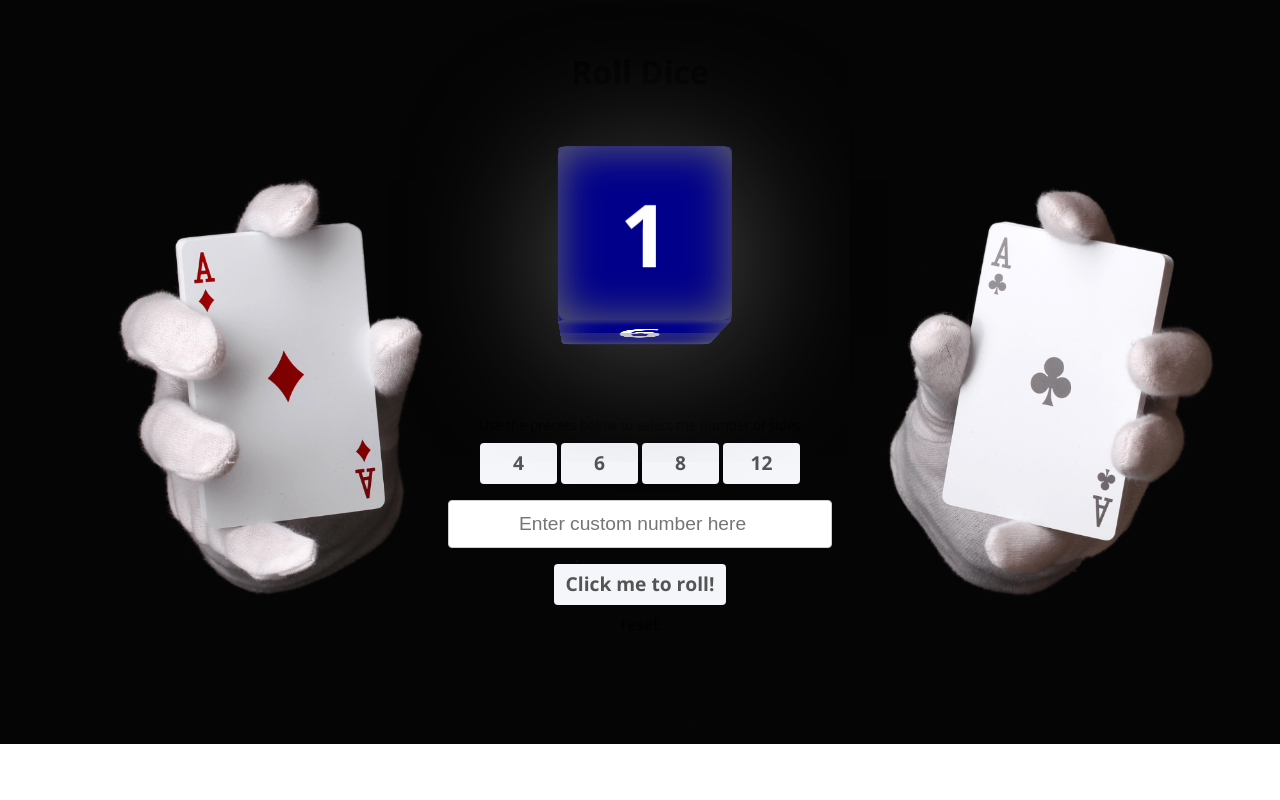
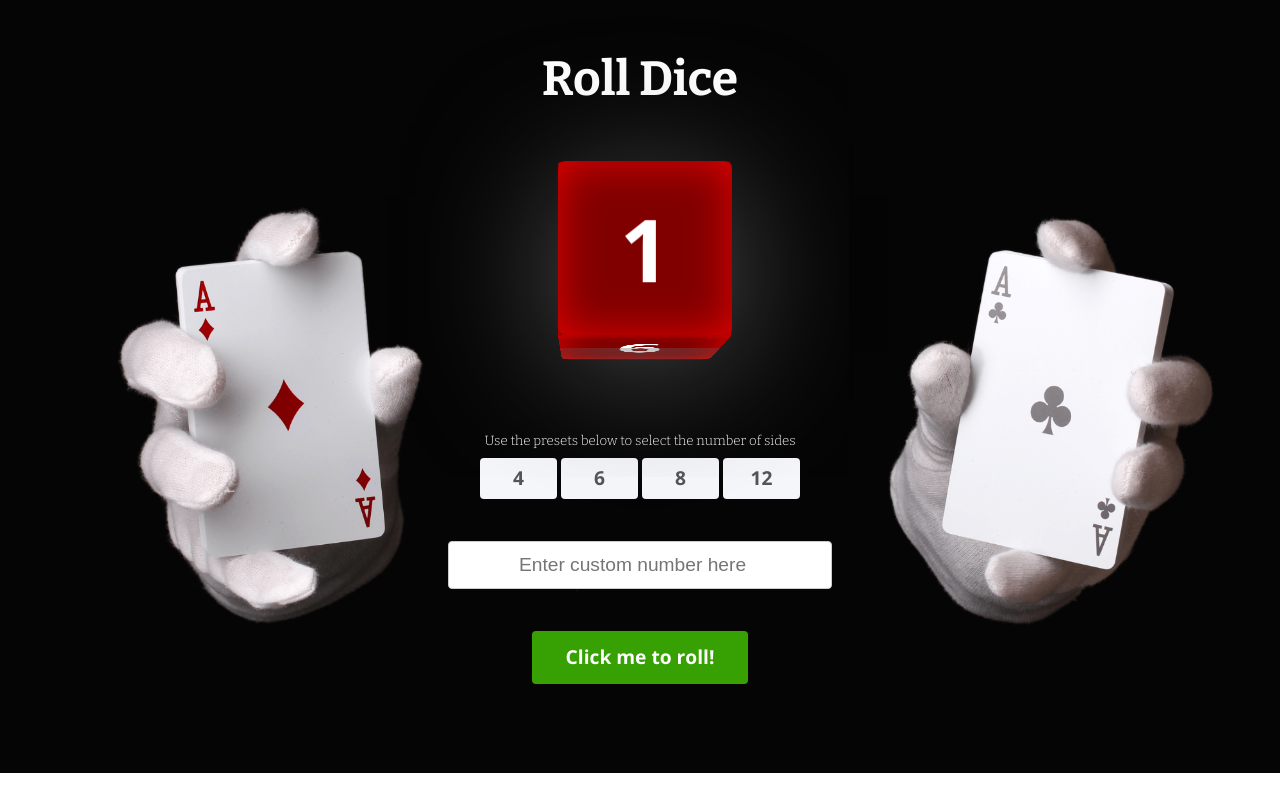
Before and after one commit to ASad114-al/FMA-Projekt, a plain HTML site: page index.html in a window 1280 px wide. Drawn offline with nearby package versions, Linux system fonts and the light colour scheme.

Commit message:
design work

```diff
--- a/assets/css/animation.css
+++ b/assets/css/animation.css
@@ -19,8 +19,8 @@
     width: 160px;
     height: 160px;
     border-radius: 8px;
-    box-shadow: inset 0px 0px 40px #666;
-    background: darkblue;
+    box-shadow: inset 0px 0px 40px hsl(0, 100%, 45%);
+    background: hsl(0, 100%, 25%);
     color: white;
     text-align: center;
     line-height: 2em;
@@ -75,6 +75,7 @@
     0% {
       transform: rotate(2000deg);
       margin-left: 1500px;
+
     }
     100% {
       transform: rotate();
--- a/assets/css/style.sass
+++ b/assets/css/style.sass
@@ -1,5 +1,6 @@
 
 @import url('https://fonts.googleapis.com/css2?family=Open+Sans:wght@400;700&display=swap')
+@import url('https://fonts.googleapis.com/css2?family=Bitter:wght@300;600;700&display=swap');
 
 // reset styles
 *
@@ -8,6 +9,10 @@
     box-sizing: border-box
 h1
     margin: 0
+    color: white
+    font-family: 'Bitter', serif
+    font-weight: 700
+    font-size: 3rem
 p
     margin: 0
 a
@@ -32,8 +37,8 @@ cite
 
 // variables Convert to hsl here: https://www.w3schools.com/colors/colors_converter.asp
 $primary: hsl(208, 63%, 27%)
-$secondary: hsl(194, 47%, 60%)
-$accent: hsl(0, 79%, 70%)
+$secondary: hsl(100, 96%, 32%)
+$accent: hsl(0, 100%, 25%)
 $neutral: hsl(228, 33%, 97%)
 
 // global styles
@@ -91,7 +96,7 @@ body
 .container
     margin: 0 30%
 .active-button
-    background: coral
+    background: $secondary
     color: white
 #rollResult
     font-weight: 700
@@ -103,3 +108,19 @@ img
 
 body
     background: url("../img/cardhands.png") center center / cover no-repeat scroll
+
+.roll
+    background-color: $secondary
+    color: white
+    &:hover
+        background: darken($secondary,7 )
+    padding: 12px 34px
+
+
+small
+    color: white
+    font-family: 'Bitter', serif
+    font-weight: 300
+
+#sidesPresets, form
+    margin-bottom: 26px
--- a/assets/js/main.js
+++ b/assets/js/main.js
@@ -20,9 +20,7 @@ let changeNumber = () => {
     frontFace.innerHTML = randArrayNum
 }
 
-let reset = () => {
-    location.reload()
-}
+
 
 sidesPresets.addEventListener('click', (event) => {
     presetValue = parseInt(event.target.innerHTML)
--- a/index.html
+++ b/index.html
@@ -44,7 +44,7 @@
             <input type="number" id="customInput" onfocus="resetPresetValue()" placeholder="Enter custom number here">
         </form>
         <a href="#" class="btn roll" onclick="genRandomNum()">Click me to roll!</a>
-        <p><a href="#" class="reset" onclick="reset()">reset</a></p>
+
 
     </main>
 
```
Also changed, not shown: assets/css/style.css, 1 other file.
